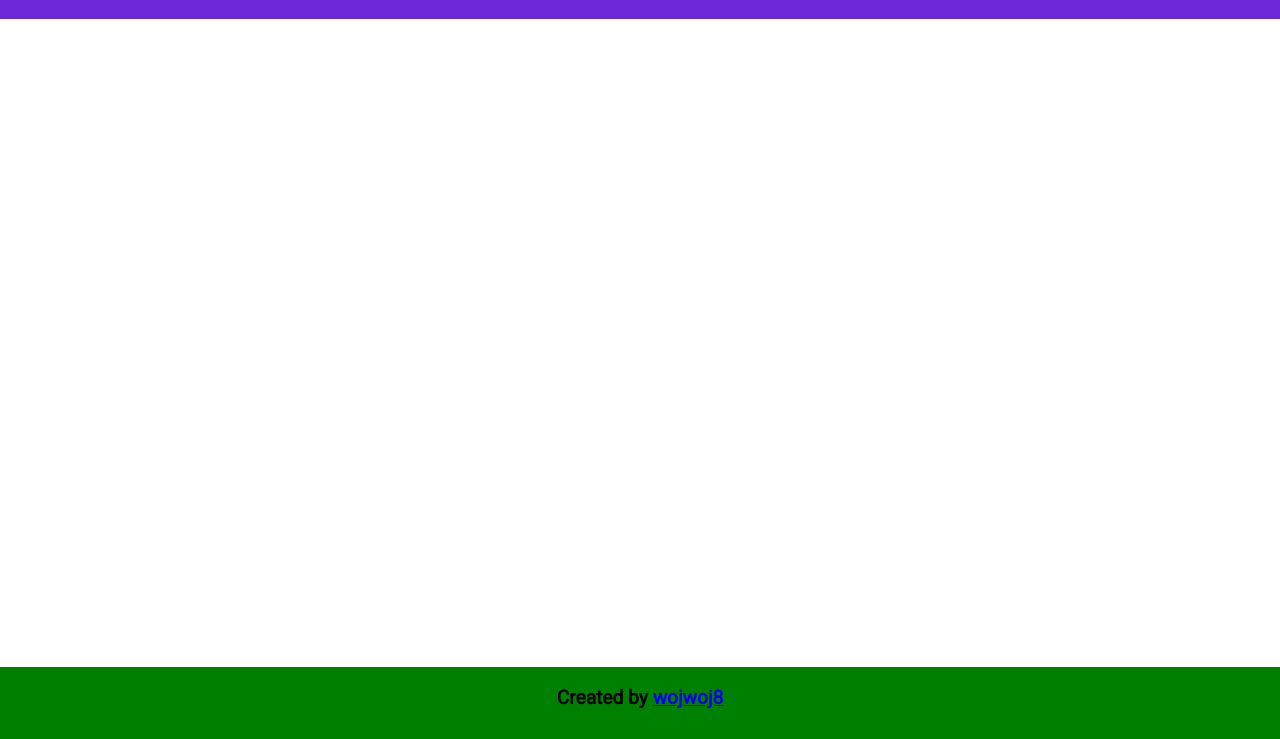
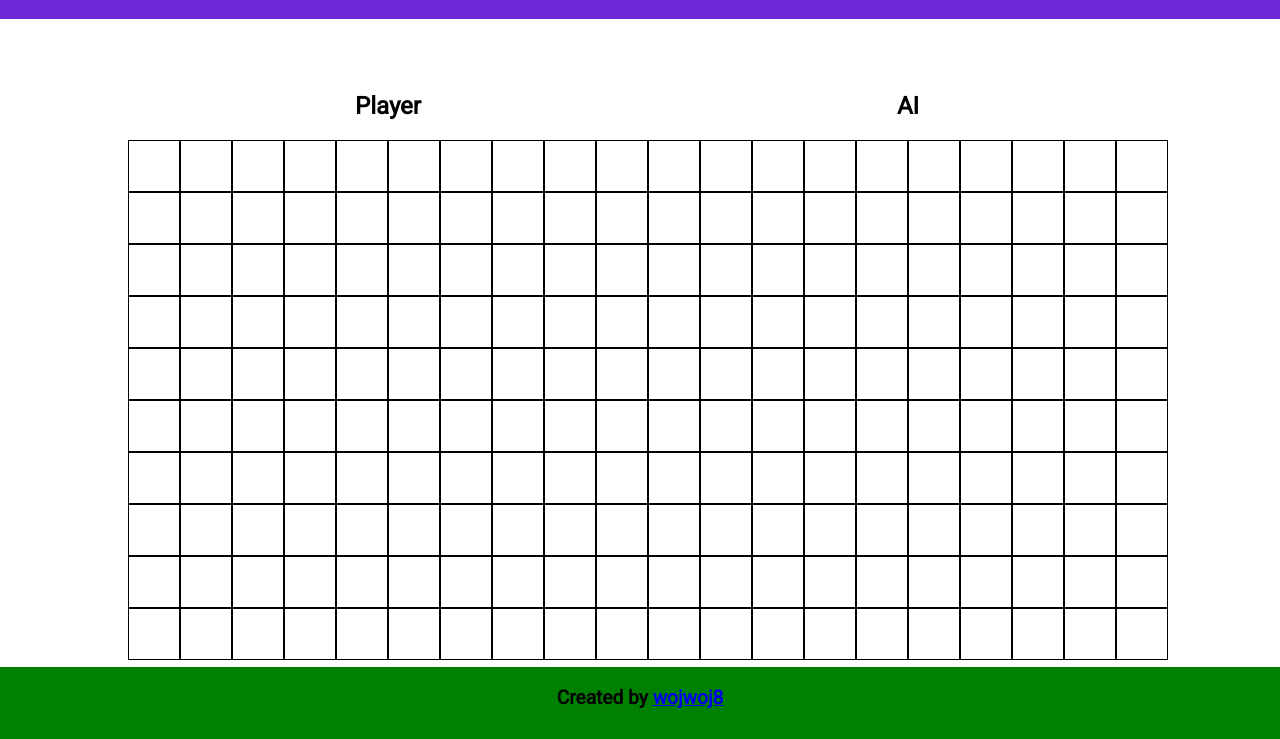
Before and after one commit to wojwoj8/TOP-BATTLESHIP, a website built with webpack: page dist/index.html in a window 1280 px wide. Shown: the part 61-800 px from the top of the page. Built offline with nearby package versions, Linux system fonts and the light colour scheme; a web font is replaced by a local one.

Commit message:
created UI gameboards

```diff
--- a/src/dom.js
+++ b/src/dom.js
@@ -23,6 +23,22 @@ function createMain() {
   const main = document.createElement('div');
   const mainProjectTitle = document.createElement('h2');
   const mainContent = document.createElement('div');
+  const mainContentLeft = document.createElement('div');
+  const mainContentRight = document.createElement('div');
+
+  const titlePlayer = document.createElement('h2');
+  const titleAI = document.createElement('h2');
+
+  titlePlayer.textContent = 'Player';
+  titleAI.textContent = 'AI';
+
+  mainContentLeft.appendChild(titlePlayer);
+  mainContentRight.appendChild(titleAI);
+
+  mainContentLeft.classList = 'main-content-left';
+  mainContentRight.classList = 'main-content-right';
+  mainContentLeft.appendChild(createGameBoard());
+  mainContentRight.appendChild(createGameBoard());
 
   mainContent.classList = 'main-content';
 
@@ -31,6 +47,8 @@ function createMain() {
   main.classList = 'main';
 
   main.appendChild(mainProjectTitle);
+  mainContent.appendChild(mainContentLeft);
+  mainContent.appendChild(mainContentRight);
   main.appendChild(mainContent);
 
   return main;
@@ -45,6 +63,29 @@ function createFooter() {
   return footer;
 }
 
+function createGameBoard() {
+  const gameBoard = document.createElement('div');
+  gameBoard.classList.add('game-board');
+
+  for (let row = 0; row < 10; row++) {
+    const rowDiv = document.createElement('div');
+    rowDiv.classList.add('row');
+
+    for (let col = 0; col < 10; col++) {
+      const cellDiv = document.createElement('div');
+      cellDiv.classList.add('cell');
+      cellDiv.setAttribute('data-x', col);
+      cellDiv.setAttribute('data-y', row);
+      cellDiv.addEventListener('click', () => {
+        console.log(`clicked cell at x:${col}, y:${row}`);
+      });
+      rowDiv.appendChild(cellDiv);
+    }
+    gameBoard.appendChild(rowDiv);
+  }
+  return gameBoard;
+}
+
 function webInit() {
   const content = document.querySelector('#content');
   content.appendChild(createHeader());
--- a/src/mainLoop.js
+++ b/src/mainLoop.js
@@ -1,15 +1,15 @@
 import { Ship, Gameboard, Player } from './logic';
 
 const mainLoop = (() => {
+  // create players
   const player1 = Player('Player1', false);
   const AI = Player('AI', true);
 
+  // create gameboards
   const player1Gameboard = Gameboard();
   const AIGameboard = Gameboard();
 
-  const ship1 = Ship(5, 2, 4);
-  const ship2 = Ship(5, 2, 2);
-
+  // create ships
   player1Gameboard.placeShip('ship1', 5, 2, 4);
   AIGameboard.placeShip('AIship2', 5, 2, 2);
 
--- a/src/style.scss
+++ b/src/style.scss
@@ -50,6 +50,23 @@ body{
     font-family: 'Tilt Warp';
     font-size: 2rem;
 }
+.main-content{
+    display: flex;
+    justify-content: space-between;
+}
+.main-content-left, .main-content-right{
+    display: flex;
+    flex-direction: column;
+}
+.game-board{
+    display: flex;
+}
+
+.cell{
+    width: 50px;
+    height: 50px;
+    border: 1px solid black;
+}
 
 /* FOOTER PART */
 .footer{
```
Also changed, not shown: dist/main.js.
